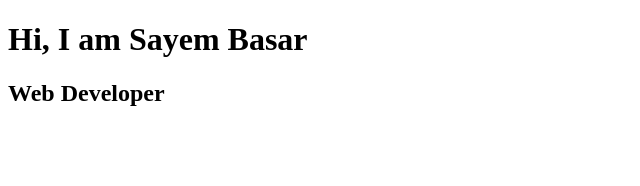
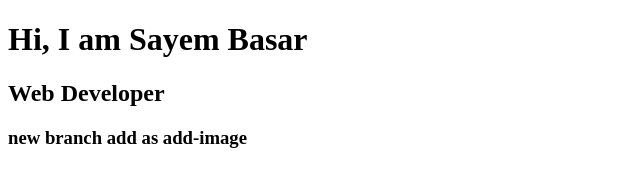
Before and after one commit to SayemBasar/my-first-repo, a plain HTML site: page index.html in a window 1280 px wide. Shown: the whole page, without its empty margins (0-640 px from the left). Drawn offline with Linux system fonts and the light colour scheme.

Commit message:
hello there is a new branch

```diff
--- a/index.html
+++ b/index.html
@@ -11,6 +11,7 @@
 <body>
     <h1>Hi, I am Sayem Basar</h1>
     <h2>Web Developer</h2>
+    <H3>new branch add as add-image</H3>
 </body>
 
 </html>
```
